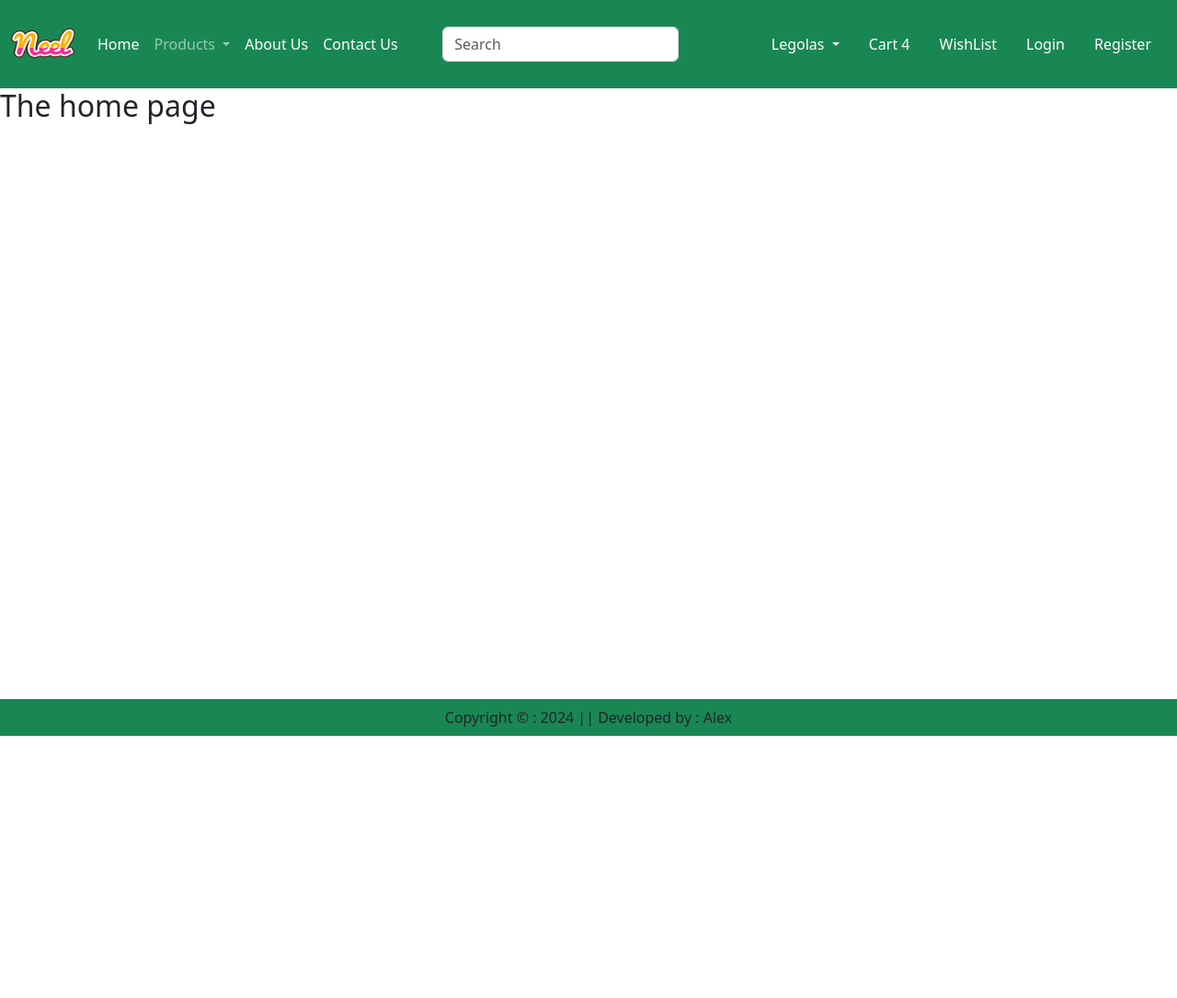
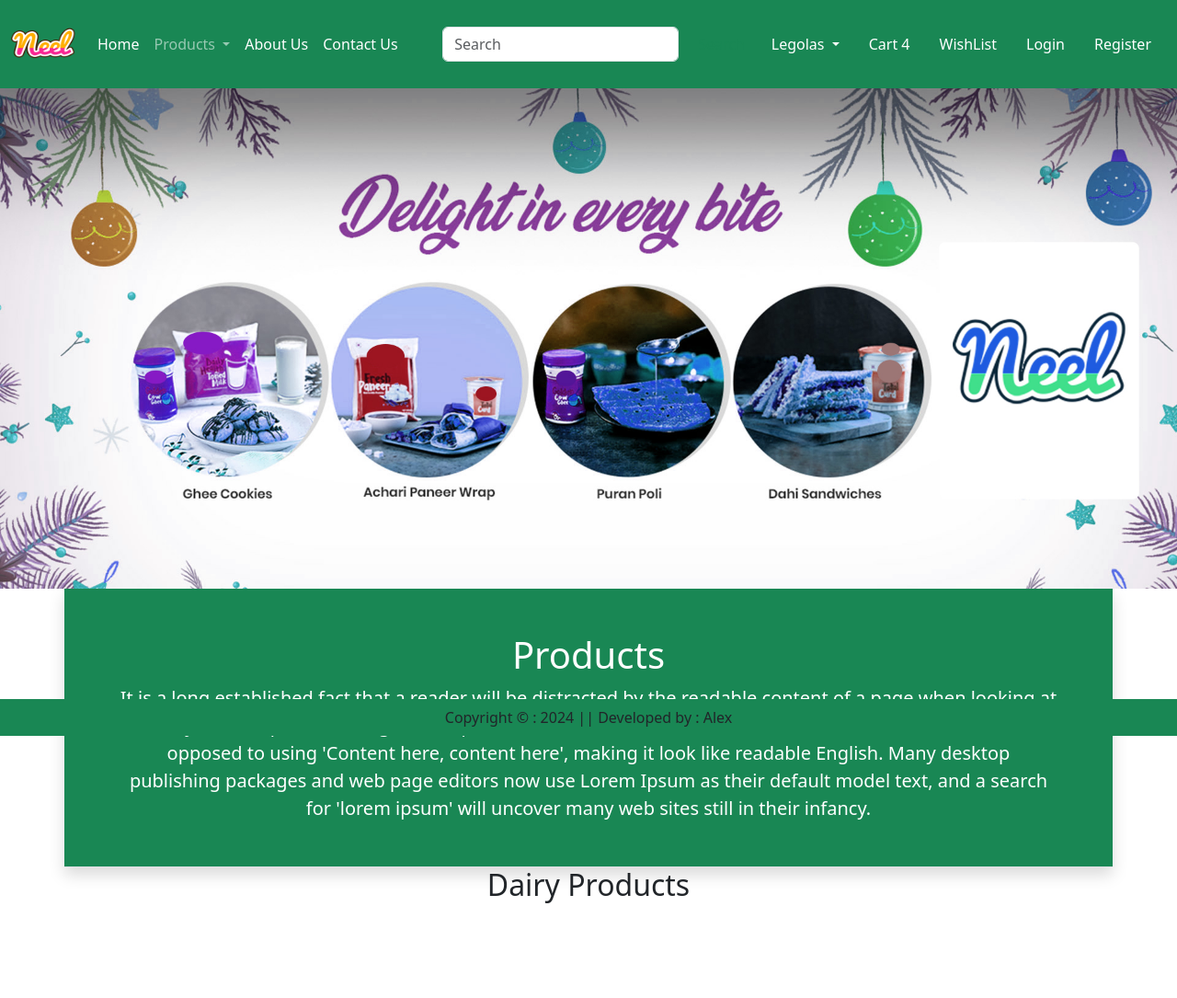
Before and after one commit to alexkasema/resell, a Django app: page / in a window 1280 px wide. Shown: the whole page at 92% size. Before the commit the page ends 800 px from the top, so only its background shows below. Run offline with Django 4.2, Linux system fonts and the light colour scheme.

Commit message:
Added banner of products to home page

```diff
--- a/base/templates/base/index.html
+++ b/base/templates/base/index.html
@@ -4,18 +4,48 @@
 
 {% block title %} Welcome {% endblock %}
 
+{% block banner-slider %}
+
+    <div id="carouselExampleSlidesOnly" class="carousel slide" data-bs-ride="carousel">
+        <div class="carousel-inner">
+        <div class="carousel-item active">
+            <img src="{% static 'base/images/banner/b1.jpg' %}" class="d-block w-100" alt="banner image">
+        </div>
+        <div class="carousel-item active">
+            <img src="{% static 'base/images/banner/b2.jpg' %}" class="d-block w-100" alt="banner image">
+        </div>
+        <div class="carousel-item active">
+            <img src="{% static 'base/images/banner/b3.jpg' %}" class="d-block w-100" alt="banner image">
+        </div>
+        <div class="carousel-item active">
+            <img src="{% static 'base/images/banner/b4.jpg' %}" class="d-block w-100" alt="banner image">
+        </div>
+        </div>
+    </div>
+
+{% endblock banner-slider %}
+
+{% block information %}
+<div class="container">
+    <div class="row bg-success text-center p-5 text-white border-bottom shadow">
+        <h1>Products</h1>
+        <small class="fs-5">It is a long established fact that a reader will be distracted by the readable content of a page when looking at its layout. The point of using Lorem Ipsum is that it has a more-or-less normal distribution of letters, as opposed to using 'Content here, content here', making it look like readable English.
+
+        Many desktop publishing packages and web page editors now use Lorem Ipsum as their default model text, and a search for 'lorem ipsum' will uncover many web sites still in their infancy.
+        </small>
+
+    </div>
+</div>
+{% endblock information %}
+
 {% block content %}
+    <div class="container">
+        <h2 class="text-center">Dairy Products</h2>
+        <br><br>
 
-    <body>
-
-        <div class="">
-
-            <h2>The home page</h2>
+        <div class="row container">
 
         </div>
-
-
-    </body>
-
-
-{% endblock %}
+    </div>
+    <br><br>
+{% endblock content %}
--- /dev/null
+++ b/templates/banner_slider.html
@@ -0,0 +1,3 @@
+
+
+{% load static %}
--- a/templates/main.html
+++ b/templates/main.html
@@ -19,10 +19,13 @@
     <!-- {% include 'navbar.html' %} -->
     {% include 'navbar_main.html' %}
 
+    {% block banner-slider %} {% endblock banner-slider %}
+
+    {% block information %} {% endblock information %}
 
     {% block content %}
 
-    {% endblock %}
+    {% endblock content %}
 
 
     {% include 'footer_main.html' %}
```
